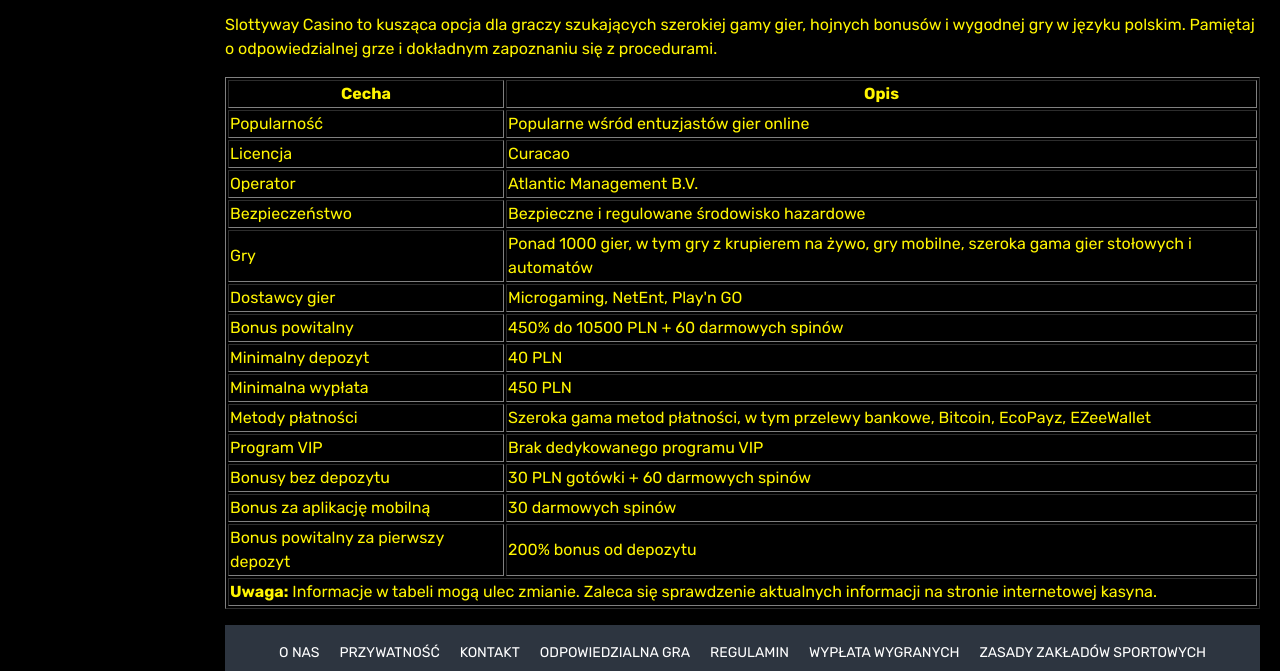
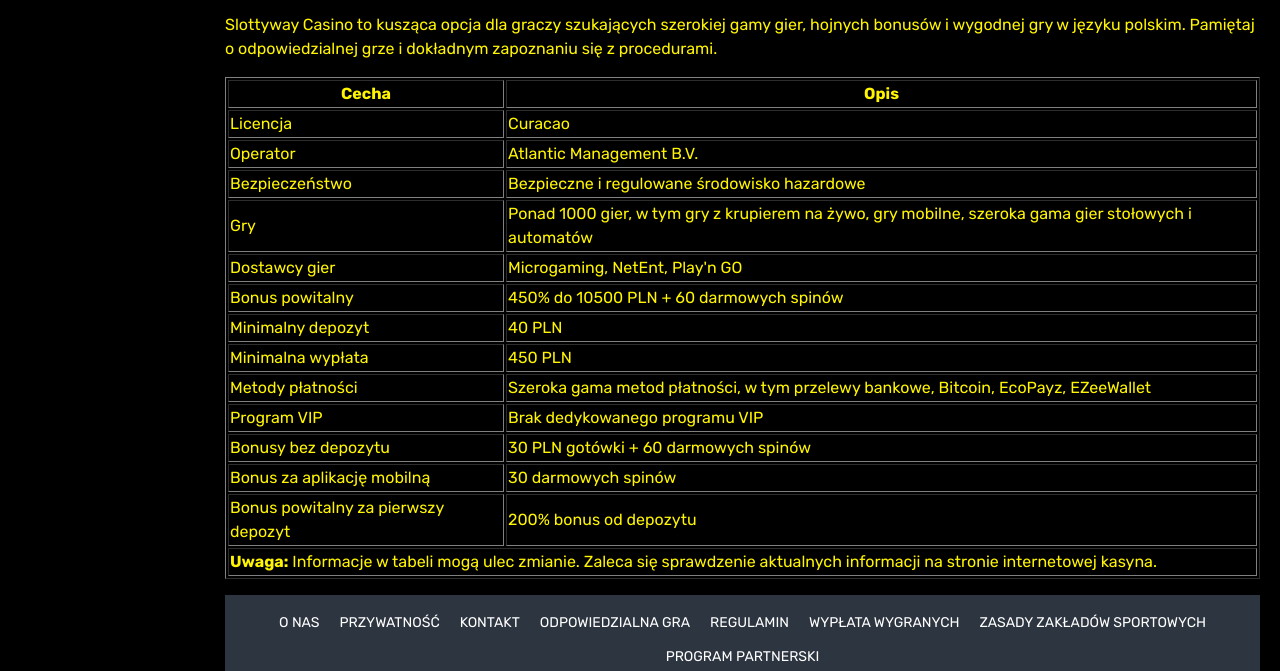
Before and after one commit to tonycoxx/slottyway, a plain HTML site: page index.html in a window 1280 px wide. Shown: the part 2555-3226 px from the top of the page. Drawn offline with Linux system fonts and the light colour scheme; files whose address does not match are found by name.

Commit message:
Update index.html

```diff
--- a/index.html
+++ b/index.html
@@ -499,10 +499,6 @@
   </thead>
   <tbody>
     <tr>
-      <td>Popularność</td>
-      <td>Popularne wśród entuzjastów gier online</td>
-    </tr>
-    <tr>
       <td>Licencja</td>
       <td>Curacao</td>
     </tr>
```
